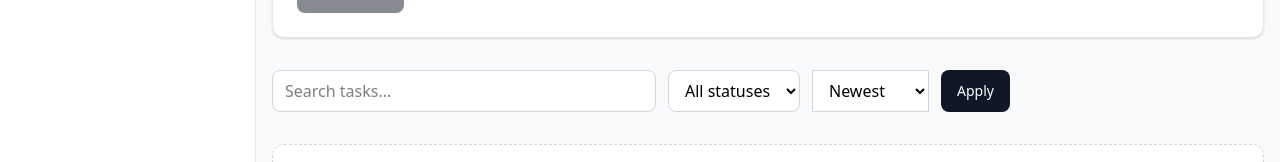
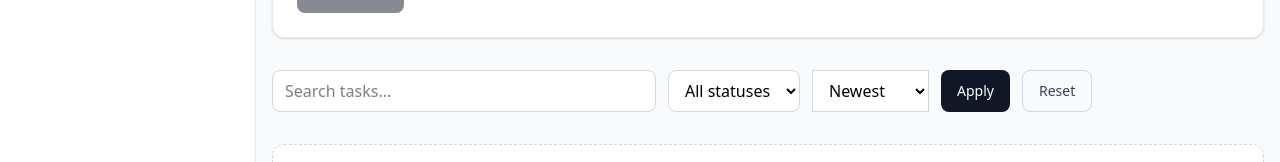
Before and after one commit to mshchebetiuk/devboard, a Next.js app: page /tasks in a window 1280 px wide. Shown: the part 534-696 px from the top of the page. Built offline with nearby package versions, Linux system fonts and the light colour scheme; no server answers; the database is empty.

Commit message:
feat: add reset controls for project and task filters

```diff
--- a/src/components/projects/ProjectFilters.tsx
+++ b/src/components/projects/ProjectFilters.tsx
@@ -1,3 +1,5 @@
+import Link from "next/link";
+
 interface ProjectFiltersProps {
   search: string;
   progress: string;
@@ -9,6 +11,9 @@
   progress,
   sort,
 }: ProjectFiltersProps) => {
+  const hasActiveFilters =
+    Boolean(search) || progress !== "ALL" || sort !== "newest";
+
   return (
     <form className="mb-6 flex flex-col gap-3 lg:flex-row">
       <input
@@ -49,6 +54,15 @@
       >
         Apply
       </button>
+
+      {hasActiveFilters && (
+        <Link
+          href="/projects"
+          className="inline-flex items-center justify-center rounded-lg border border-gray-300 px-4 py-2 text-center text-sm font-medium text-gray-700 transition hover:bg-gray-100 dark:border-gray-700 dark:text-gray-300 dark:hover:bg-gray-800"
+        >
+          Reset
+        </Link>
+      )}
     </form>
   );
 };
--- a/src/components/tasks/TaskFilters.tsx
+++ b/src/components/tasks/TaskFilters.tsx
@@ -1,3 +1,5 @@
+import Link from "next/link";
+
 interface TaskFiltersProps {
   search: string;
   status: string;
@@ -44,6 +46,13 @@
       >
         Apply
       </button>
+
+      <Link
+        href="/tasks"
+        className="inline-flex items-center justify-center rounded-lg border border-gray-300 px-4 py-2 text-center text-sm font-medium text-gray-700 transition hover:bg-gray-100 dark:border-gray-700 dark:text-gray-300 dark:hover:bg-gray-800"
+      >
+        Reset
+      </Link>
     </form>
   );
 };
```
